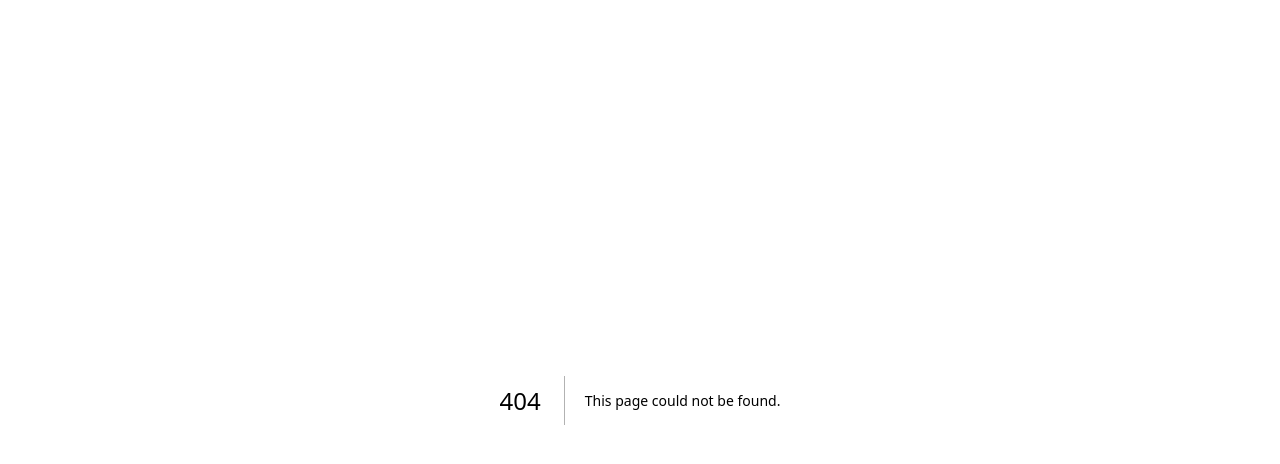
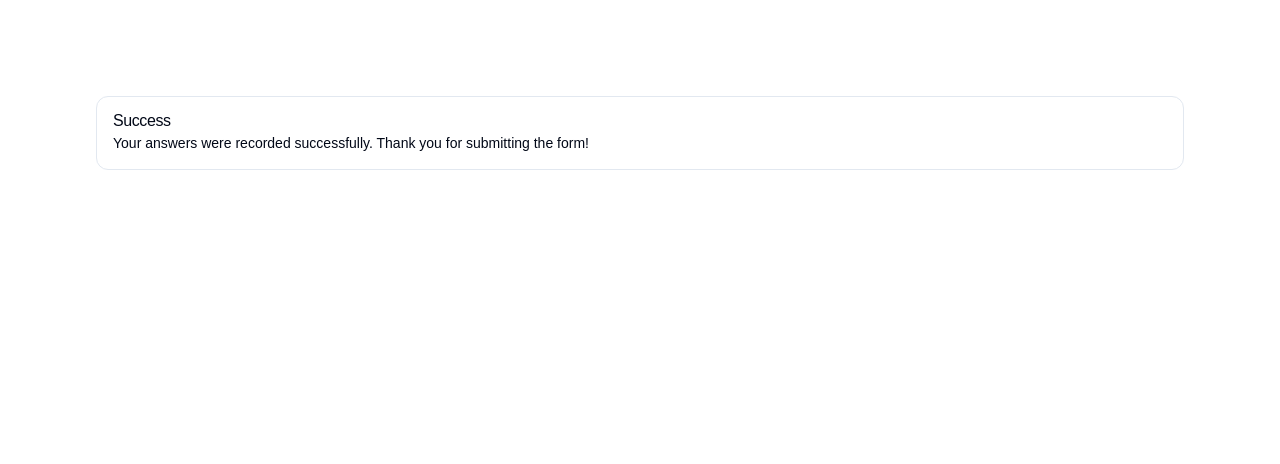
Before and after one commit to ejifeanyi/SmrtForm, a Next.js app in the folder smrtform/: page /forms/1/success in a window 1280 px wide. Before the commit this address had no page. Shown: the top 464 px of the page. Built offline with nearby package versions, Linux system fonts and the light colour scheme.

Commit message:
Started working on results page

```diff
--- a/smrtform/package.json
+++ b/smrtform/package.json
@@ -22,6 +22,7 @@
     "@radix-ui/react-select": "^2.1.2",
     "@radix-ui/react-slot": "^1.1.0",
     "@radix-ui/react-switch": "^1.1.1",
+    "@tanstack/react-table": "^8.20.5",
     "class-variance-authority": "^0.7.0",
     "clsx": "^2.1.1",
     "dotenv": "^16.4.5",
--- /dev/null
+++ b/smrtform/src/app/(admin)/results/FormsPicker.tsx
@@ -0,0 +1,34 @@
+"use client";
+
+import React, { useCallback } from "react";
+import {
+	Select,
+	SelectContent,
+	SelectGroup,
+	SelectItem,
+	SelectTrigger,
+	SelectValue,
+} from "@/components/ui/select";
+import { Label } from "@/components/ui/label";
+
+type SelectProps = {
+	value: string;
+	labal?: string | null;
+};
+
+type FormsPickerProps = {
+	options: Array<SelectProps>;
+};
+
+const FormsPicker = (props: FormsPickerProps) => {
+	const { options } = props;
+	return (
+		<div>
+			{options.map((option) => (
+				<p>{option.label}</p>
+			))}
+		</div>
+	);
+};
+
+export default FormsPicker;
--- /dev/null
+++ b/smrtform/src/app/(admin)/results/page.tsx
@@ -0,0 +1,30 @@
+import React from "react";
+import { getUserForms } from "@/app/actions/getUserForms";
+import { InferSelectModel } from "drizzle-orm";
+import { forms } from "@/db/schema";
+import FormsPicker from "./FormsPicker";
+
+type Props = {};
+
+const page = async (props: Props) => {
+	const userForms: Array<InferSelectModel<typeof forms>> = await getUserForms();
+
+	if (!userForms?.length || userForms.length === 0) {
+		return <div>No forms found</div>;
+	}
+
+	const selectOptions = userForms.map((form) => {
+		return {
+			label: form.name,
+			value: form.id,
+		};
+	});
+
+	return (
+		<div>
+			Results: <FormsPicker options={selectOptions} />
+		</div>
+	);
+};
+
+export default page;
--- /dev/null
+++ b/smrtform/src/app/forms/[formId]/success/page.tsx
@@ -0,0 +1,16 @@
+import React from "react";
+import { Alert, AlertDescription, AlertTitle } from "@/components/ui/alert";
+
+const page = () => {
+	return (
+		<Alert variant="default">
+			<AlertTitle>Success</AlertTitle>
+			<AlertDescription>
+				Your answers were recorded successfully. Thank you for submitting the
+				form!
+			</AlertDescription>
+		</Alert>
+	);
+};
+
+export default page;
--- /dev/null
+++ b/smrtform/src/components/ui/alert.tsx
@@ -0,0 +1,59 @@
+import * as React from "react"
+import { cva, type VariantProps } from "class-variance-authority"
+
+import { cn } from "@/lib/utils"
+
+const alertVariants = cva(
+  "relative w-full rounded-lg border p-4 [&>svg~*]:pl-7 [&>svg+div]:translate-y-[-3px] [&>svg]:absolute [&>svg]:left-4 [&>svg]:top-4 [&>svg]:text-foreground",
+  {
+    variants: {
+      variant: {
+        default: "bg-background text-foreground",
+        destructive:
+          "border-destructive/50 text-destructive dark:border-destructive [&>svg]:text-destructive",
+      },
+    },
+    defaultVariants: {
+      variant: "default",
+    },
+  }
+)
+
+const Alert = React.forwardRef<
+  HTMLDivElement,
+  React.HTMLAttributes<HTMLDivElement> & VariantProps<typeof alertVariants>
+>(({ className, variant, ...props }, ref) => (
+  <div
+    ref={ref}
+    role="alert"
+    className={cn(alertVariants({ variant }), className)}
+    {...props}
+  />
+))
+Alert.displayName = "Alert"
+
+const AlertTitle = React.forwardRef<
+  HTMLParagraphElement,
+  React.HTMLAttributes<HTMLHeadingElement>
+>(({ className, ...props }, ref) => (
+  <h5
+    ref={ref}
+    className={cn("mb-1 font-medium leading-none tracking-tight", className)}
+    {...props}
+  />
+))
+AlertTitle.displayName = "AlertTitle"
+
+const AlertDescription = React.forwardRef<
+  HTMLParagraphElement,
+  React.HTMLAttributes<HTMLParagraphElement>
+>(({ className, ...props }, ref) => (
+  <div
+    ref={ref}
+    className={cn("text-sm [&_p]:leading-relaxed", className)}
+    {...props}
+  />
+))
+AlertDescription.displayName = "AlertDescription"
+
+export { Alert, AlertTitle, AlertDescription }
```
Also changed, not shown: 1 other file (tests, documents, lock files or other folders).
